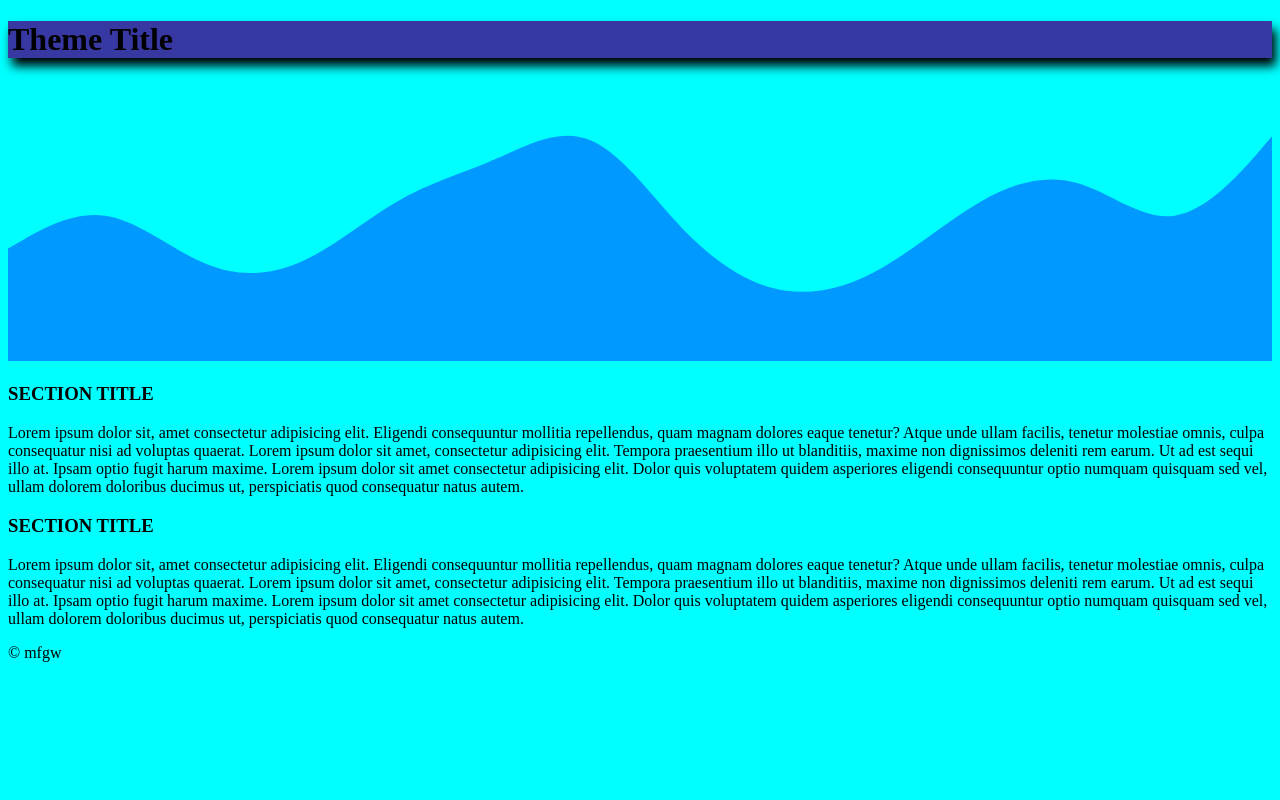
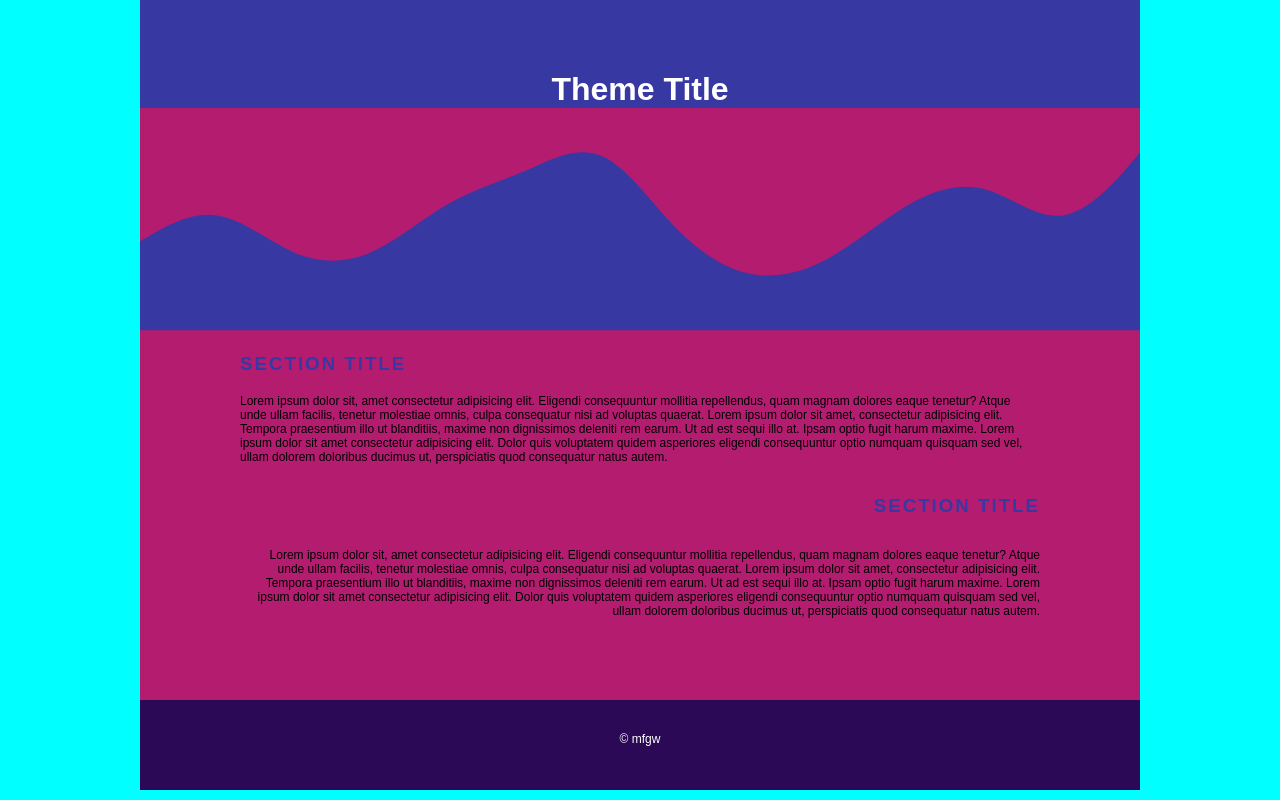
Before and after one commit to Okko101/mobile-friendly-practice, a plain HTML site: page index.html in a window 1280 px wide. Drawn offline with Linux system fonts and the light colour scheme.

Commit message:
modified css and index

```diff
--- a/css/styles.css
+++ b/css/styles.css
@@ -1,15 +1,74 @@
 body {
     background-color: rgb(0, 255, 255);
+    font-family: Arial, Helvetica, sans-serif;
+    margin: 0;
+
+}
+
+.container {
+    background-color: rgb(180, 28, 112);
+    margin: auto;
+    height: 700px;
+    width: 1000px;
+    margin-bottom: 0;
 }
 
 header {
     background-color: rgb(56, 56, 163);
-    border: 2px rgb(0, 0, 0);
-    box-shadow: 4px 8px 10px rgb(0, 0, 0);
+    /* border: 2px rgb(0, 0, 0); */
+    /* box-shadow: 4px 8px 10px rgb(0, 0, 0); */
+    padding-top: 50px;
+    text-align: center;
+    color: rgb(255, 255, 255);
 }
 
-nav {
+/* nav {
     background-color: rgb(255, 0, 140);
     border: 2px rgb(0, 0, 0);
     box-shadow: 4px 8px 10px rgb(0, 0, 0);
+} */
+
+h1 {
+    background-color: rgb(56, 56, 163);
+    margin-bottom: 0;
 }
+
+
+h3 {
+    color: rgb(56, 56, 163);
+    letter-spacing: 2px;
+    padding-left: 100px;
+    padding-right: 100px;
+}
+
+p {
+    color: rgb(0, 0, 0);
+    padding-left: 100px;
+    padding-right: 100px;
+    font-size: 12px;
+}
+
+.right {
+    float: right;
+}
+
+.text-right {
+    float: left;
+    text-align: right;
+}
+
+footer {
+clear: both;
+text-align: center;
+background-color: rgb(43, 9, 87);
+height: 60px;
+width: 970px;
+color: rgb(255, 255, 255);
+margin: auto;
+padding: 15px;
+}
+
+.text {
+    padding: 5px;
+    color: rgb(255, 255, 255);
+}
--- a/index.html
+++ b/index.html
@@ -17,8 +17,9 @@
                     <h1>Theme Title</h1>
                 </header>
                 <svg xmlns="http://www.w3.org/2000/svg" viewBox="0 0 1440 320">
-                    <path fill="#0099ff" fill-opacity="1"
+                    <path fill="rgb(56, 56, 163)" fill-opacity="1"
                         d="M0,192L18.5,181.3C36.9,171,74,149,111,154.7C147.7,160,185,192,222,208C258.5,224,295,224,332,208C369.2,192,406,160,443,138.7C480,117,517,107,554,90.7C590.8,75,628,53,665,69.3C701.5,85,738,139,775,176C812.3,213,849,235,886,240C923.1,245,960,235,997,213.3C1033.8,192,1071,160,1108,138.7C1144.6,117,1182,107,1218,117.3C1255.4,128,1292,160,1329,154.7C1366.2,149,1403,107,1422,85.3L1440,64L1440,320L1421.5,320C1403.1,320,1366,320,1329,320C1292.3,320,1255,320,1218,320C1181.5,320,1145,320,1108,320C1070.8,320,1034,320,997,320C960,320,923,320,886,320C849.2,320,812,320,775,320C738.5,320,702,320,665,320C627.7,320,591,320,554,320C516.9,320,480,320,443,320C406.2,320,369,320,332,320C295.4,320,258,320,222,320C184.6,320,148,320,111,320C73.8,320,37,320,18,320L0,320Z">
+
                     </path>
                 </svg>
                 <h3>SECTION TITLE</h3>
@@ -30,7 +31,8 @@
                     Dolor quis voluptatem quidem asperiores eligendi consequuntur optio numquam quisquam sed vel, ullam
                     dolorem doloribus ducimus ut, perspiciatis quod consequatur natus autem.</p>
                 <h3 class="right">SECTION TITLE</h3>
-                <p class="text-right">Lorem ipsum dolor sit, amet consectetur adipisicing elit. Eligendi consequuntur mollitia repellendus,
+                <p class="text-right">Lorem ipsum dolor sit, amet consectetur adipisicing elit. Eligendi consequuntur
+                    mollitia repellendus,
                     quam magnam dolores eaque tenetur? Atque unde ullam facilis, tenetur molestiae omnis, culpa
                     consequatur nisi ad voluptas quaerat. Lorem ipsum dolor sit amet, consectetur adipisicing elit.
                     Tempora praesentium illo ut blanditiis, maxime non dignissimos deleniti rem earum. Ut ad est sequi
```
